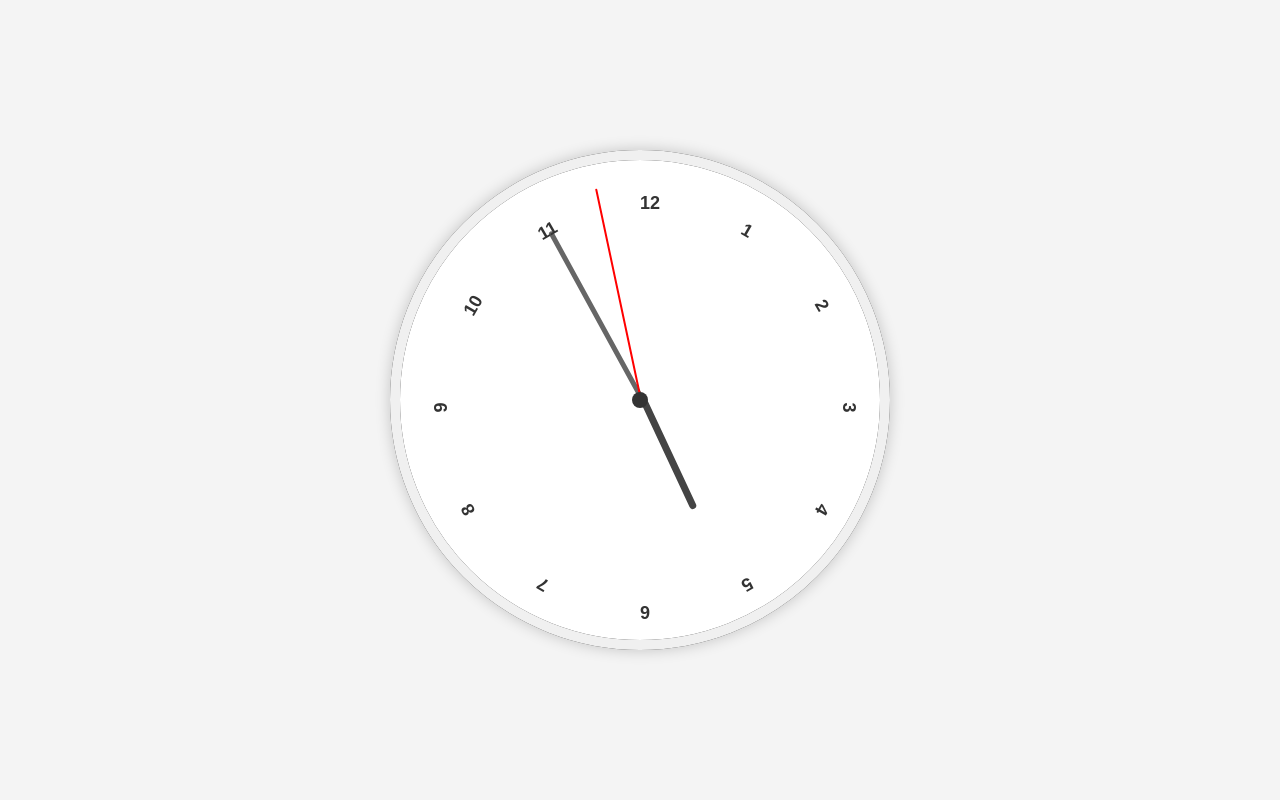
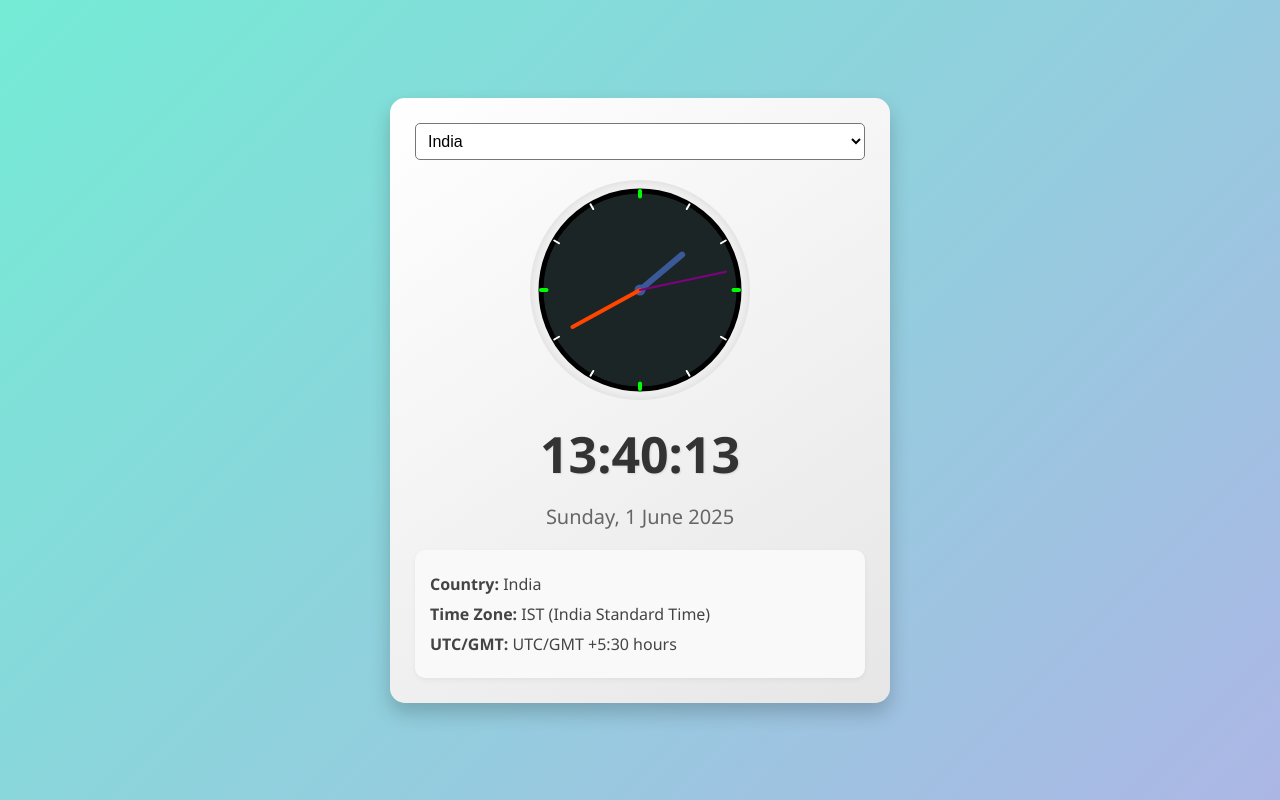
Before and after one commit to Thallapally1461/analog-clock, a plain HTML site: page index.html in a window 1280 px wide. Drawn offline with Linux system fonts and the light colour scheme.

Commit message:
Update index.html

```diff
--- a/index.html
+++ b/index.html
@@ -3,168 +3,237 @@
 <head>
   <meta charset="UTF-8">
   <meta name="viewport" content="width=device-width, initial-scale=1.0">
-  <title>Analog Clock</title>
+  <title>World Clock with Analog Clock</title>
   <style>
-    * {
-      margin: 0;
-      padding: 0;
-      box-sizing: border-box;
-    }
-
     body {
+      font-family: 'Segoe UI', Arial, sans-serif;
       display: flex;
       justify-content: center;
       align-items: center;
       height: 100vh;
-      background-color: #f4f4f4;
-      font-family: 'Arial', sans-serif;
+      margin: 0;
+      background: linear-gradient(135deg, #74ebd5, #acb6e5);
+      overflow: hidden;
     }
-
-    .clock-container {
+    .container {
+      background: linear-gradient(145deg, #ffffff, #e6e6e6);
+      padding: 25px;
+      border-radius: 15px;
+      box-shadow: 0 10px 20px rgba(0, 0, 0, 0.2);
+      text-align: center;
+      width: 450px;
+      animation: fadeIn 1s ease-in-out;
+    }
+    @keyframes fadeIn {
+      from { opacity: 0; transform: translateY(20px); }
+      to { opacity: 1; transform: translateY(0); }
+    }
+    .analog-clock {
+      width: 220px;
+      height: 220px;
+      margin: 0 auto;
+      background: #f0f0f0;
+      border-radius: 50%;
+      box-shadow: inset 0 0 10px rgba(0, 0, 0, 0.1);
       position: relative;
-      display: flex;
-      justify-content: center;
-      align-items: center;
-      width: 90vmin;
-      height: 90vmin;
-      max-width: 500px;
-      max-height: 500px;
-      border-radius: 50%;
-      background-color: #fff;
-      box-shadow: 0 0 15px rgba(0, 0, 0, 0.2);
-      border: 10px solid #333;
     }
-
-    /* Clock Hands */
-    .hour-hand, .minute-hand, .second-hand {
-      position: absolute;
-      bottom: 50%;
-      left: 50%;
-      transform-origin: 50% 100%;
-      background-color: #333;
+    .clock {
+      font-size: 50px;
+      font-weight: bold;
+      margin: 15px 0;
+      color: #333;
+      text-shadow: 1px 1px 2px rgba(0, 0, 0, 0.1);
+    }
+    .date {
+      font-size: 20px;
+      color: #666;
+      margin-bottom: 20px;
+    }
+    .details {
+      margin-top: 20px;
+      text-align: left;
+      background: #f9f9f9;
+      padding: 15px;
       border-radius: 10px;
+      box-shadow: 0 2px 5px rgba(0, 0, 0, 0.05);
     }
-
-    .hour-hand {
-      width: 7px;
-      height: 25%;
-      background-color: #444;
+    .details p {
+      margin: 8px 0;
+      font-size: 16px;
+      color: #444;
     }
-
-    .minute-hand {
-      width: 5px;
-      height: 40%;
-      background-color: #666;
+    select {
+      padding: 8px;
+      font-size: 16px;
+      margin-bottom: 20px;
+      width: 100%;
+      border: mogą 1px solid #ccc;
+      border-radius: 5px;
+      background: #fff;
+      transition: all 0.3s ease;
     }
-
-    .second-hand {
-      width: 2px;
-      height: 45%;
-      background-color: red;
+    select:hover {
+      border-color: #74ebd5;
+      box-shadow: 0 0 5px rgba(116, 235, 213, 0.5);
     }
-
-    .center-dot {
-      position: absolute;
-      top: 50%;
-      left: 50%;
-      width: 16px;
-      height: 16px;
-      background-color: #333;
-      border-radius: 50%;
-      transform: translate(-50%, -50%);
-      z-index: 2;
+    select:focus {
+      outline: none;
+      border-color: #acb6e5;
     }
-
-    /* Hour Marks */
-    .hour-mark {
-      position: absolute;
-      font-size: 18px;
-      font-weight: bold;
-      color: #333;
-      transform-origin: 50% 950%;
-    }
-
-    /* Hour marks (1 to 12) */
-    .clock-container::before {
-      content: "";
-      position: absolute;
-      width: 100%;
-      height: 100%;
-      border-radius: 50%;
-      border: 10px solid #f0f0f0;
-      z-index: 1;
-    }
-
-    .buttons-container {
-      position: absolute;
-      bottom: -80px;
-      display: flex;
-      justify-content: center;
-      gap: 10px;
-      width: 100%;
-    }
-
-    .clock-face {
-      position: absolute;
-      left: 50%;
-      top: 10%;
-    }
-
   </style>
 </head>
 <body>
+  <div class="container">
+    <select id="countrySelect" onchange="updateTime()">
+      <option value="Asia/Kolkata">India</option>
+      <option value="America/New_York">United States (New York)</option>
+      <option value="Europe/London">United Kingdom</option>
+      <option value="Asia/Tokyo">Japan</option>
+      <option value="Australia/Sydney">Australia (Sydney)</option>
+      <option value="Africa/Johannesburg">South Africa</option>
+      <option value="America/Sao_Paulo">Brazil</option>
+      <option value="Asia/Dubai">United Arab Emirates</option>
+      <option value="Europe/Paris">France</option>
+      <option value="Asia/Shanghai">China</option>
+    </select>
 
-  <div class="clock-container">
-    <div class="hour-hand"></div>
-    <div class="minute-hand"></div>
-    <div class="second-hand"></div>
-    <div class="center-dot"></div>
-    <div class="clock-face">
-      <!-- Hour marks -->
-      <div class="hour-mark" style="transform: rotate(0deg) translateY(-70%)">12</div>
-      <div class="hour-mark" style="transform: rotate(30deg) translateY(-70%)">1</div>
-      <div class="hour-mark" style="transform: rotate(60deg) translateY(-70%)">2</div>
-      <div class="hour-mark" style="transform: rotate(90deg) translateY(-70%)">3</div>
-      <div class="hour-mark" style="transform: rotate(120deg) translateY(-70%)">4</div>
-      <div class="hour-mark" style="transform: rotate(150deg) translateY(-70%)">5</div>
-      <div class="hour-mark" style="transform: rotate(180deg) translateY(-70%)">6</div>
-      <div class="hour-mark" style="transform: rotate(210deg) translateY(-70%)">7</div>
-      <div class="hour-mark" style="transform: rotate(240deg) translateY(-70%)">8</div>
-      <div class="hour-mark" style="transform: rotate(270deg) translateY(-70%)">9</div>
-      <div class="hour-mark" style="transform: rotate(300deg) translateY(-70%)">10</div>
-      <div class="hour-mark" style="transform: rotate(330deg) translateY(-70%)">11</div>
+    <canvas id="analogClock" class="analog-clock" width="220" height="220"></canvas>
+    <div class="clock" id="clock">13:35:00</div>
+    <div class="date" id="date">Sunday, 1 June 2025</div>
+    <div class="details">
+      <p><strong>Country:</strong> <span id="country">India</span></p>
+      <p><strong>Time Zone:</strong> <span id="timezone">IST (India Standard Time)</span></p>
+      <p><strong>UTC/GMT:</strong> <span id="utcOffset">UTC/GMT +5:30 hours</span></p>
     </div>
   </div>
 
   <script>
-    // Update the clock hands based on the current time
-    function updateClock() {
-      const now = new Date();
-      const currentHour = now.getHours();
-      const currentMinute = now.getMinutes();
-      const currentSecond = now.getSeconds();
+    const countryData = {
+      "Asia/Kolkata": { country: "India", timezone: "IST (India Standard Time)", offset: "+5:30" },
+      "America/New_York": { country: "United States (New York)", timezone: "EST (Eastern Standard Time)", offset: "-5:00" },
+      "Europe/London": { country: "United Kingdom", timezone: "GMT (Greenwich Mean Time)", offset: "+0:00" },
+      "Asia/Tokyo": { country: "Japan", timezone: "JST (Japan Standard Time)", offset: "+9:00" },
+      "Australia/Sydney": { country: "Australia (Sydney)", timezone: "AEST (Australian Eastern Standard Time)", offset: "+10:00" },
+      "Africa/Johannesburg": { country: "South Africa", timezone: "SAST (South Africa Standard Time)", offset: "+2:00" },
+      "America/Sao_Paulo": { country: "Brazil", timezone: "BRT (Brasilia Time)", offset: "-3:00" },
+      "Asia/Dubai": { country: "United Arab Emirates", timezone: "GST (Gulf Standard Time)", offset: "+4:00" },
+      "Europe/Paris": { country: "France", timezone: "CET (Central European Time)", offset: "+1:00" },
+      "Asia/Shanghai": { country: "China", timezone: "CST (China Standard Time)", offset: "+8:00" }
+    };
 
-      const hourHand = document.querySelector('.hour-hand');
-      const minuteHand = document.querySelector('.minute-hand');
-      const secondHand = document.querySelector('.second-hand');
+    const canvas = document.getElementById("analogClock");
+    const ctx = canvas.getContext("2d");
+    const radius = canvas.width / 2;
+    ctx.translate(radius, radius);
 
-      // Calculate the rotation for each hand
-      const hourRotation = (currentHour % 12) * 30 + (currentMinute / 60) * 30; // 30° per hour
-      const minuteRotation = currentMinute * 6 + (currentSecond / 60) * 6; // 6° per minute
-      const secondRotation = currentSecond * 6; // 6° per second
+    let lastHourAngle = 0;
+    let lastMinuteAngle = 0;
+    let lastSecondAngle = 0;
 
-      // Apply the rotation to each hand
-      hourHand.style.transform = `rotate(${hourRotation - 90}deg)`;
-      minuteHand.style.transform = `rotate(${minuteRotation - 90}deg)`;
-      secondHand.style.transform = `rotate(${secondRotation - 90}deg)`;
+    function drawClockFace() {
+      // Draw clock background
+      ctx.beginPath();
+      ctx.arc(0, 0, radius * 0.9, 0, 2 * Math.PI);
+      ctx.fillStyle = "#1C2526"; // Dark background
+      ctx.fill();
+      ctx.strokeStyle = "#000";
+      ctx.lineWidth = 5;
+      ctx.stroke();
+
+      // Draw center dot
+      ctx.beginPath();
+      ctx.arc(0, 0, radius * 0.05, 0, 2 * Math.PI);
+      ctx.fillStyle = "#3B5998"; // Blue center dot
+      ctx.fill();
+
+      // Draw hour markers
+      for (let i = 0; i < 12; i++) {
+        const angle = (i * Math.PI) / 6;
+        const outer = radius * 0.9;
+        const inner = radius * 0.85;
+        ctx.beginPath();
+        ctx.moveTo(outer * Math.sin(angle), outer * -Math.cos(angle));
+        ctx.lineTo(inner * Math.sin(angle), inner * -Math.cos(angle));
+        // Green markers at 12, 3, 6, 9
+        if (i === 0 || i === 3 || i === 6 || i === 9) {
+          ctx.strokeStyle = "#00FF00"; // Green
+          ctx.lineWidth = 4;
+        } else {
+          ctx.strokeStyle = "#FFFFFF"; // White
+          ctx.lineWidth = 2;
+        }
+        ctx.stroke();
+      }
     }
 
-    // Update the clock every second
-    setInterval(updateClock, 1000);
+    function drawHands(hours, minutes, seconds) {
+      // Hour hand (blue)
+      const hourAngle = ((hours % 12) + minutes / 60) * Math.PI / 6;
+      drawHand(hourAngle, radius * 0.5, 6, "#3B5998", lastHourAngle); // Blue
+      lastHourAngle = hourAngle;
 
-    // Initialize the clock immediately
-    updateClock();
+      // Minute hand (orange)
+      const minuteAngle = (minutes + seconds / 60) * Math.PI / 30;
+      drawHand(minuteAngle, radius * 0.7, 4, "#FF4500", lastMinuteAngle); // Orange
+      lastMinuteAngle = minuteAngle;
+
+      // Second hand (purple)
+      const secondAngle = seconds * Math.PI / 30;
+      drawHand(secondAngle, radius * 0.8, 2, "#800080", lastSecondAngle); // Purple
+      lastSecondAngle = secondAngle;
+    }
+
+    function drawHand(angle, length, width, color, lastAngle) {
+      ctx.beginPath();
+      ctx.moveTo(0, 0);
+      ctx.lineTo(length * Math.sin(angle), -length * Math.cos(angle));
+      ctx.strokeStyle = color;
+      ctx.lineWidth = width;
+      ctx.lineCap = "round";
+      ctx.stroke();
+    }
+
+    function updateTime() {
+      const timezone = document.getElementById("countrySelect").value;
+      const data = countryData[timezone];
+
+      const now = new Date();
+      const options = {
+        timeZone: timezone,
+        hour: "2-digit",
+        minute: "2-digit",
+        second: "2-digit",
+        hour12: false,
+        weekday: "long",
+        day: "numeric",
+        month: "long",
+        year: "numeric"
+      };
+
+      const formatter = new Intl.DateTimeFormat("en-US", options);
+      const parts = formatter.formatToParts(now);
+
+      const hours = parseInt(parts.find(p => p.type === "hour").value);
+      const minutes = parseInt(parts.find(p => p.type === "minute").value);
+      const seconds = parseInt(parts.find(p => p.type === "second").value);
+      const time = `${hours}:${minutes.toString().padStart(2, "0")}:${seconds.toString().padStart(2, "0")}`;
+      const date = `${parts.find(p => p.type === "weekday").value}, ${parts.find(p => p.type === "day").value} ${parts.find(p => p.type === "month").value} ${parts.find(p => p.type === "year").value}`;
+
+      // Update digital clock
+      document.getElementById("clock").textContent = time;
+      document.getElementById("date").textContent = date;
+      document.getElementById("country").textContent = data.country;
+      document.getElementById("timezone").textContent = data.timezone;
+      document.getElementById("utcOffset").textContent = `UTC/GMT ${data.offset} hours`;
+
+      // Update analog clock
+      ctx.clearRect(-radius, -radius, canvas.width, canvas.height);
+      drawClockFace();
+      drawHands(hours, minutes, seconds);
+    }
+
+    updateTime();
+    setInterval(updateTime, 1000);
   </script>
-
 </body>
 </html>
```
